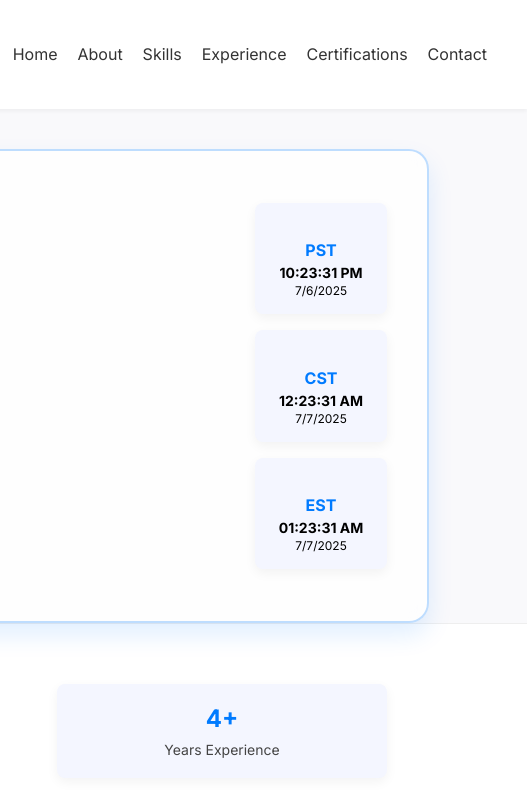
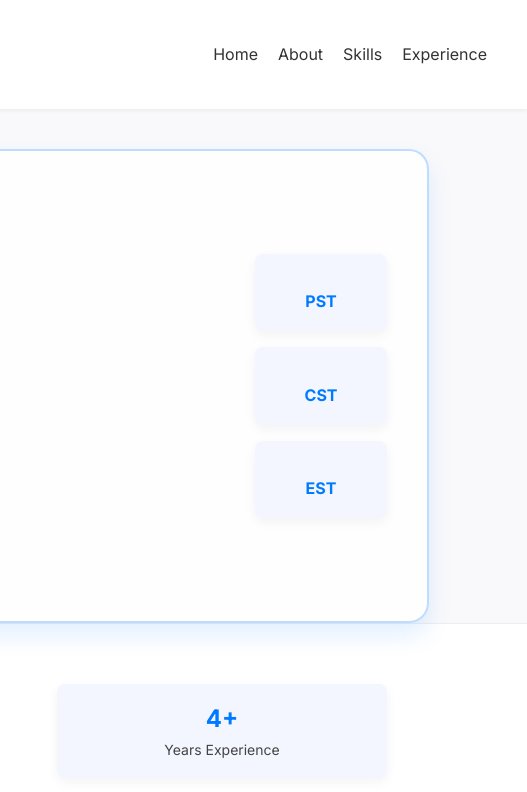
Before and after one commit to PavanKumarap5/My-Page, a plain HTML site: page index.html in a window 1280 px wide. Shown: the top 792 px of the page, 753-1280 px from the left. Drawn offline with nearby package versions, Linux system fonts and the light colour scheme.

Commit message:
Update index.html

```diff
--- a/index.html
+++ b/index.html
@@ -1,4 +1,3 @@
-
 <!DOCTYPE html>
 <html lang="en">
 <head>
@@ -379,14 +378,12 @@
 <body>
   <header>
     <h2>Pavan Kumar Aravapalli</h2>
-  <nav class="navbar">
+    <nav>
       <ul>
-      <li><a href="#home">Home</a></li>
+        <li><a href="#">Home</a></li>
         <li><a href="#about">About</a></li>
         <li><a href="#skills">Skills</a></li>
         <li><a href="#experience">Experience</a></li>
-      <li><a href="#certifications">Certifications</a></li>
-      <li><a href="#contact">Contact</a></li>
       </ul>
     </nav>
   </header>
@@ -542,9 +539,9 @@
       const cstDate = now.toLocaleDateString('en-US', { timeZone: 'America/Chicago' });
       const estDate = now.toLocaleDateString('en-US', { timeZone: 'America/New_York' });
 
-      document.getElementById('pst-time').innerHTML = `<strong style="color:#000">${pst}</strong><br><span style="font-size:12px;">${pstDate}</span>`;
-      document.getElementById('cst-time').innerHTML = `<strong style="color:#000">${cst}</strong><br><span style="font-size:12px;">${cstDate}</span>`;
-      document.getElementById('est-time').innerHTML = `<strong style="color:#000">${est}</strong><br><span style="font-size:12px;">${estDate}</span>`;
+      document.getElementById('pst-time').innerHTML = <strong style="color:#000">${pst}</strong><br><span style="font-size:12px;">${pstDate}</span>;
+      document.getElementById('cst-time').innerHTML = <strong style="color:#000">${cst}</strong><br><span style="font-size:12px;">${cstDate}</span>;
+      document.getElementById('est-time').innerHTML = <strong style="color:#000">${est}</strong><br><span style="font-size:12px;">${estDate}</span>;
     }
     setInterval(updateTime, 1000);
     updateTime();
```
Lines whose indentation alone changed are shown as unchanged.
